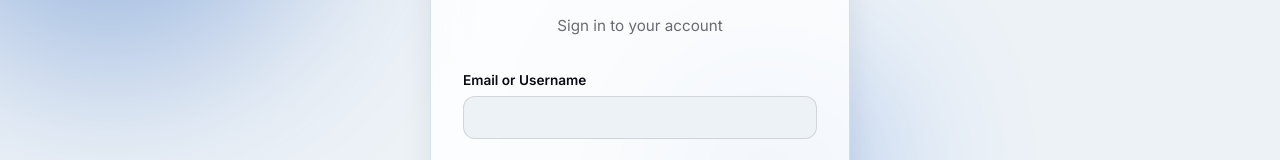
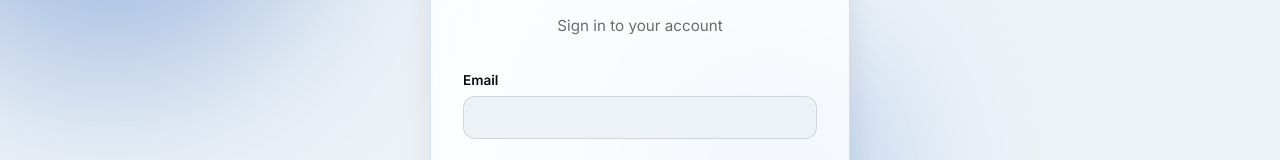
Before and after one commit to RobertDaugert-Oniarch/STLAT, a React (Vite) app: page /login in a window 1280 px wide. Shown: the part 226-386 px from the top of the page. Built offline with nearby package versions, Linux system fonts and the light colour scheme; no server answers.

Commit message:
fix: remove username login, use email-only sign-in

```diff
--- a/src/pages/LoginPage/LoginPage.tsx
+++ b/src/pages/LoginPage/LoginPage.tsx
@@ -7,10 +7,6 @@ import {
 import {
   doc,
   setDoc,
-  getDocs,
-  collection,
-  query,
-  where,
   serverTimestamp,
 } from "firebase/firestore";
 import { useNavigate } from "react-router-dom";
@@ -38,7 +34,7 @@ const LoginPage = () => {
   const [error, setError] = useState<string | null>(null);
   const [loading, setLoading] = useState(false);
 
-  // Sign-in: email or username
+  // Sign-in: email
   const [loginId, setLoginId] = useState("");
 
   // Sign-up
@@ -50,23 +46,6 @@ const LoginPage = () => {
   const [generatedUsername, setGeneratedUsername] = useState<string | null>(null);
 
   const pwdCheck = validatePassword(password);
-
-  /**
-   * Resolve a username (e.g. SilentFox#1234) to an email address
-   * by querying the Firestore `users` collection.
-   */
-  const resolveLoginEmail = async (input: string): Promise<string> => {
-    if (input.includes("@")) return input;
-
-    const q = query(
-      collection(db, "users"),
-      where("fullUsername", "==", input),
-    );
-    const snap = await getDocs(q);
-    if (snap.empty) throw new Error(t.unexpectedError);
-
-    return snap.docs[0].data().email as string;
-  };
 
   const handleSubmit = async (e: FormEvent) => {
     e.preventDefault();
@@ -113,8 +92,7 @@ const LoginPage = () => {
       // --- Sign In ---
       setLoading(true);
       try {
-        const resolvedEmail = await resolveLoginEmail(loginId);
-        const userCred = await signInWithEmailAndPassword(auth, resolvedEmail, password);
+        const userCred = await signInWithEmailAndPassword(auth, loginId, password);
         if (!userCred.user.emailVerified) {
           navigate("/verify-email");
         } else {
@@ -181,20 +159,20 @@ const LoginPage = () => {
         </div>
 
         <form className="login-form" onSubmit={handleSubmit}>
-          {/* ── Sign-in: email or username ── */}
+          {/* ── Sign-in: email ── */}
           {!isSignUp && (
             <div className="login-field">
               <label htmlFor="loginId" className="login-label">
-                {t.emailOrUsername}
+                {t.email}
               </label>
               <input
                 id="loginId"
-                type="text"
+                type="email"
                 className="login-input"
                 value={loginId}
                 onChange={(e) => setLoginId(e.target.value)}
                 required
-                autoComplete="username"
+                autoComplete="email"
               />
             </div>
           )}
```
